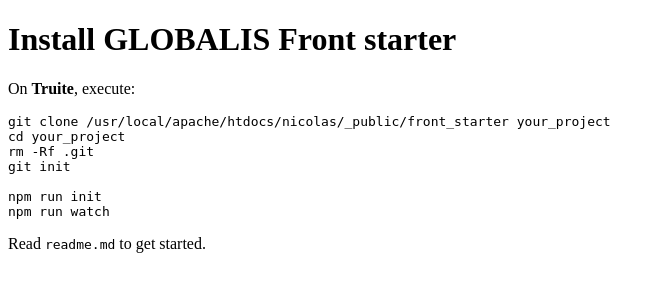
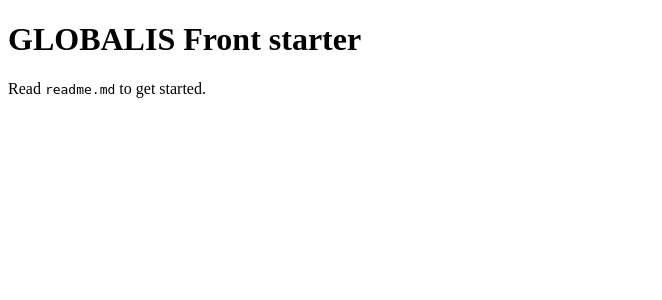
Before and after one commit to globalis-ms/globalis_front_starter, a PHP site: page / in a window 1280 px wide. Shown: the top 300 px of the page, without its empty margins (0-662 px from the left). Run offline with PHP 8.4, Linux system fonts and the light colour scheme; style sheets or scripts are compiled from the project's sources; some libraries are stand-ins or nearby versions.

Commit message:
update index.php text

```diff
--- a/index.php
+++ b/index.php
@@ -11,15 +11,7 @@
 
     <!-- Demo purpose only, remove this -->
     <main class="container">
-        <h1>Install GLOBALIS Front starter <i class="glyphicon glyphicon-heart"></i></h1>
-        <p>On <b>Truite</b>, execute:</p>
-        <pre><code>git clone /usr/local/apache/htdocs/nicolas/_public/front_starter your_project
-cd your_project
-rm -Rf .git
-git init
-
-npm run init
-npm run watch</code></pre>
+        <h1>GLOBALIS Front starter <i class="glyphicon glyphicon-heart"></i></h1>
         <p>Read <code>readme.md</code> to get started.</p>
     </main>
 
```
